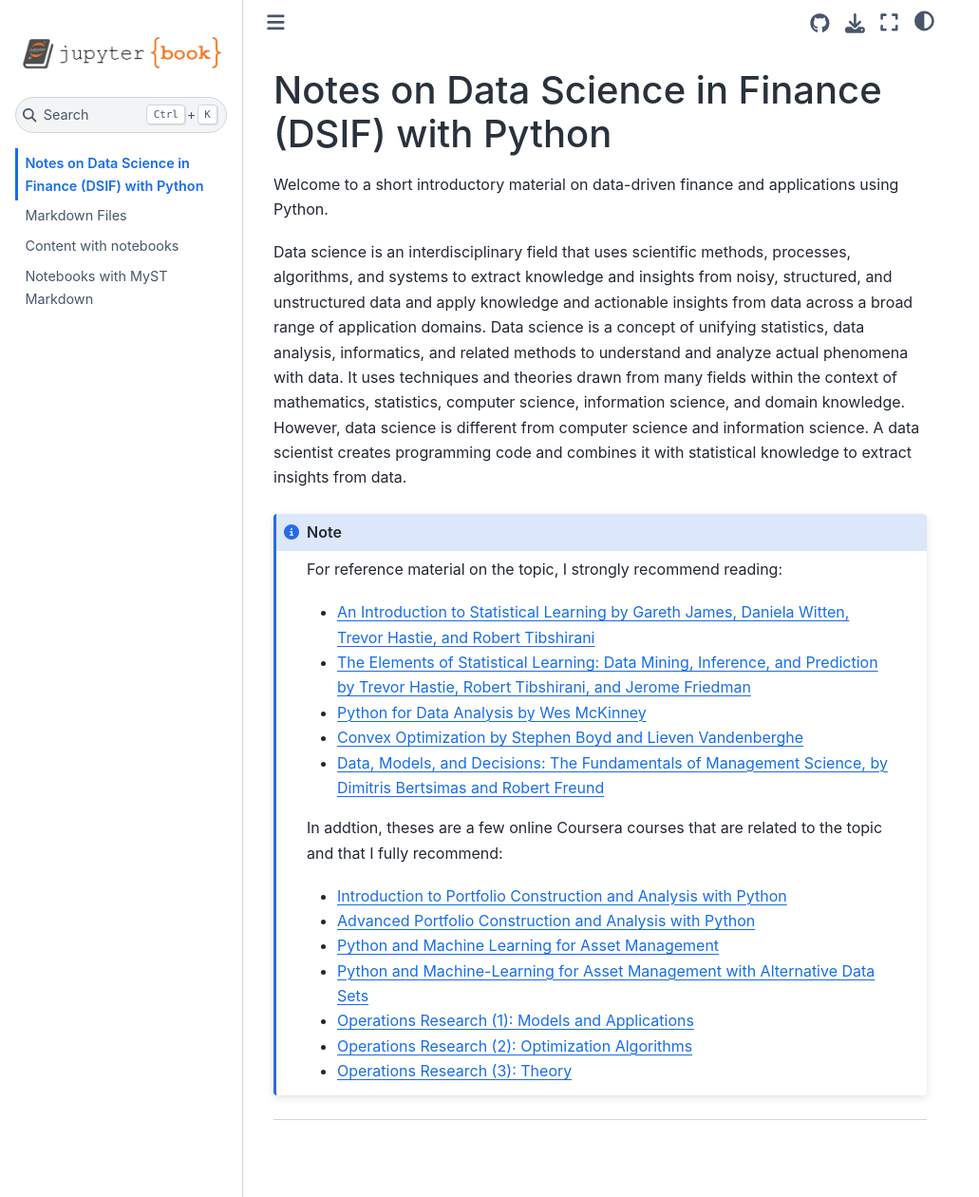
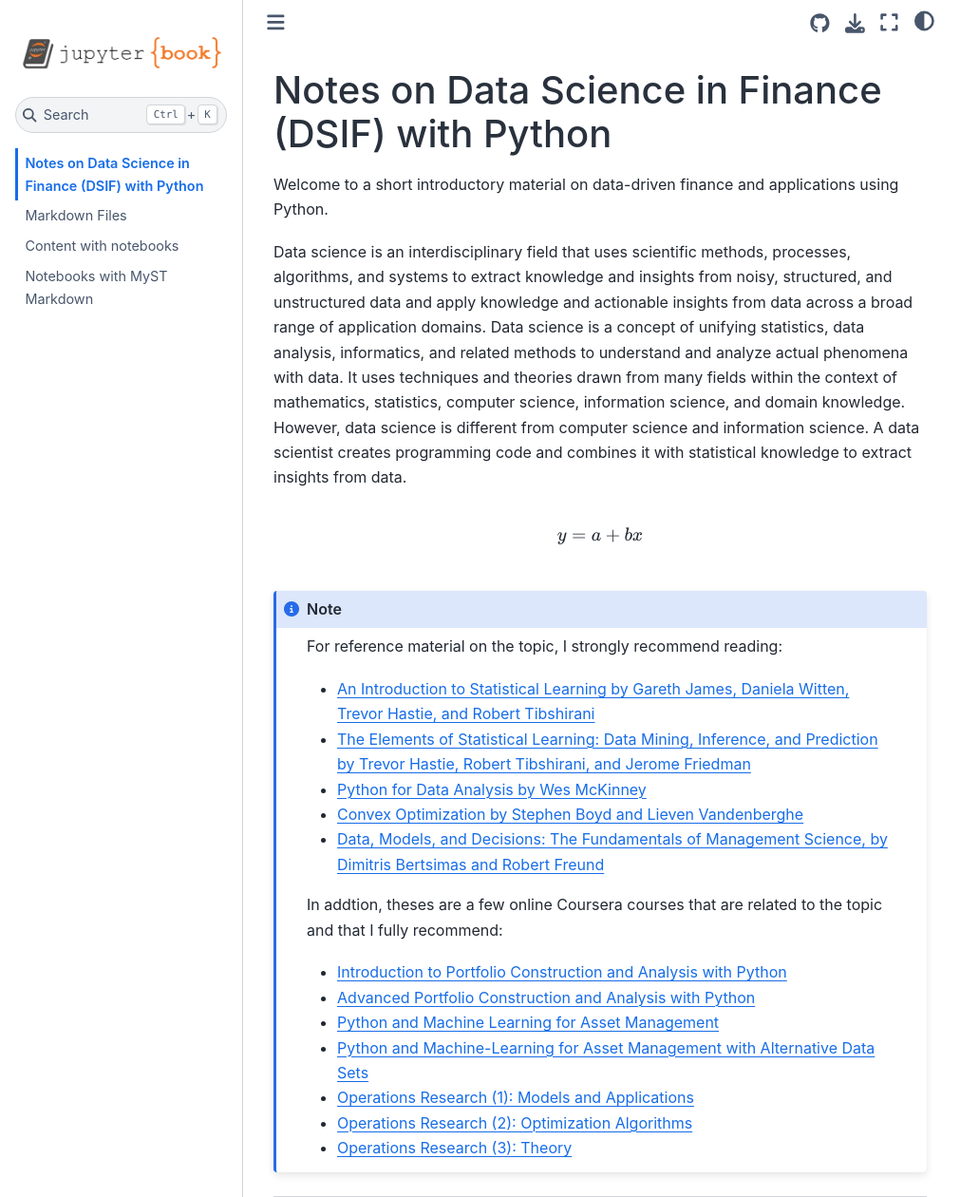
Before and after one commit to naftalic/DSIF, a Jupyter Book: the page built from intro.md, in a window 1280 px wide and 1260 px high. Shown: the whole window at 95% size, without its empty margins (0-1031 px from the left). Built offline with Jupyter Book 1.0.4 settings and Sphinx 7.4.7 and the Sphinx Book theme 1.1.4, drawn with Linux system fonts in a browser that asks for light colours.

Commit message:
Update intro.md

```diff
--- a/intro.md
+++ b/intro.md
@@ -4,6 +4,12 @@ Welcome to a short introductory material on data-driven finance and applications
 
 Data science is an interdisciplinary field that uses scientific methods, processes, algorithms, and systems to extract knowledge and insights from noisy, structured, and unstructured data and apply knowledge and actionable insights from data across a broad range of application domains.
 Data science is a concept of unifying statistics, data analysis, informatics, and related methods to understand and analyze actual phenomena with data. It uses techniques and theories drawn from many fields within the context of mathematics, statistics, computer science, information science, and domain knowledge. However, data science is different from computer science and information science. A data scientist creates programming code and combines it with statistical knowledge to extract insights from data.
+
+$$
+\begin{align}
+y=a+bx
+\end{align}
+$$
 
 :::{note}
 For reference material on the topic, I strongly recommend reading:
```
